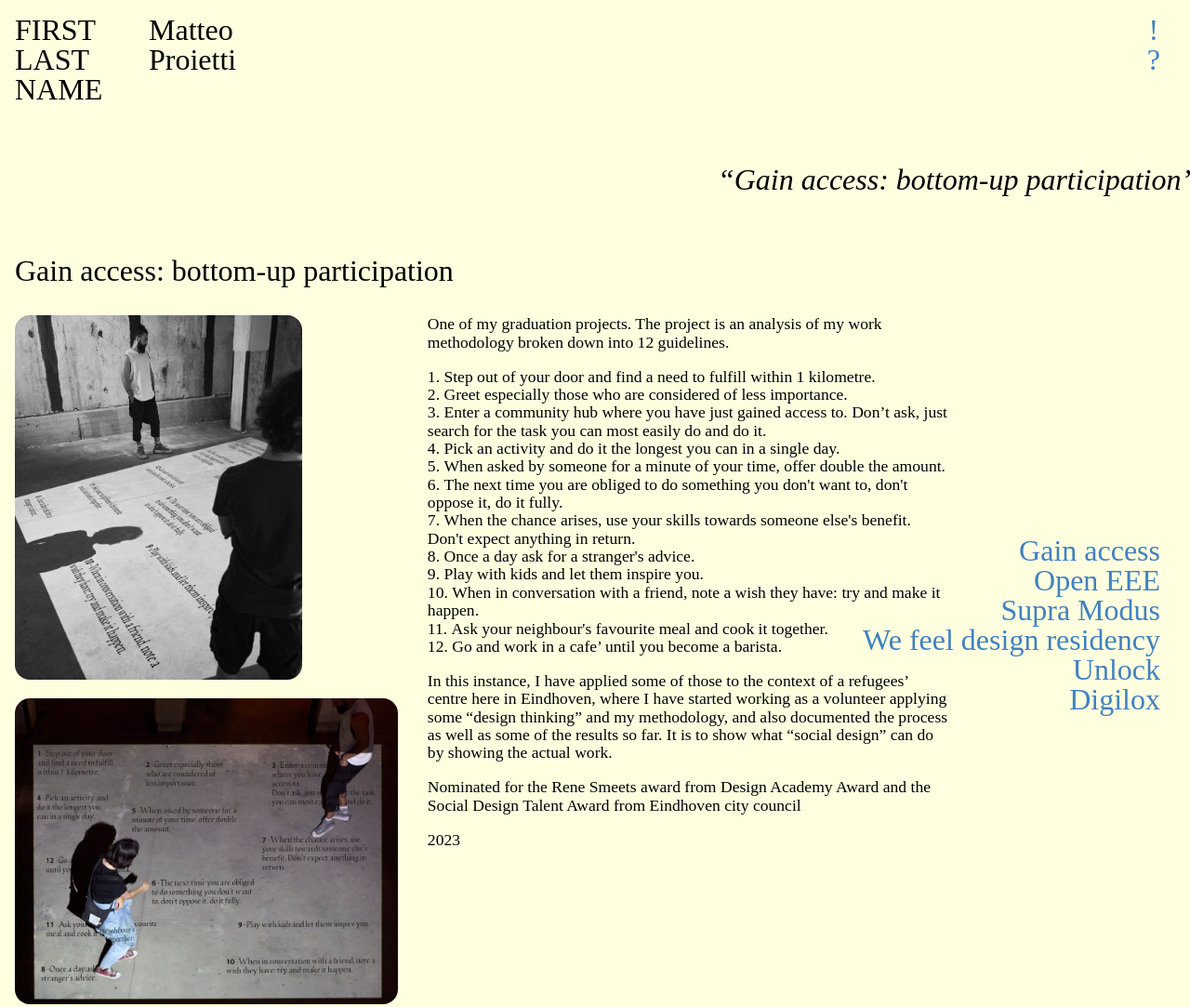
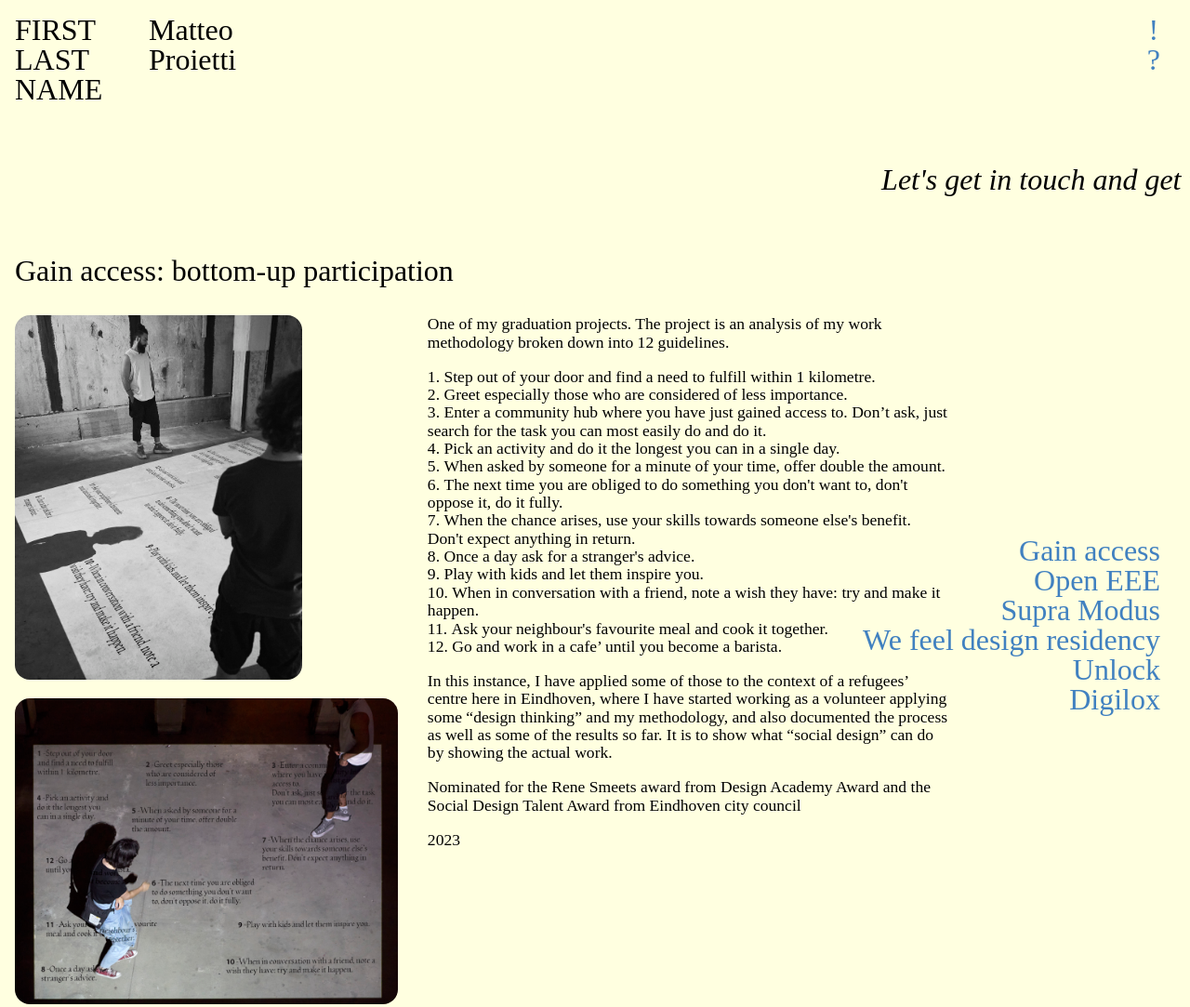
Before and after one commit to inf0bahn/firstlastname, a plain HTML site: page index.html in a window 1280 px wide. Shown: the top 1083 px of the page at 93% size. Drawn offline with Linux system fonts and the light colour scheme.

Commit message:
Update index.html

```diff
--- a/index.html
+++ b/index.html
@@ -62,7 +62,7 @@
 
 		<!-- Write the current message here to be shown on the ticker -->
 
-			“Gain access: bottom-up participation” will be shown at Heuvel Eindhoven as part of Dutch Design Week from October 21–29.
+			Let's get in touch and get to know each other!
 
 		<!-- End of current message space -->
 
```
